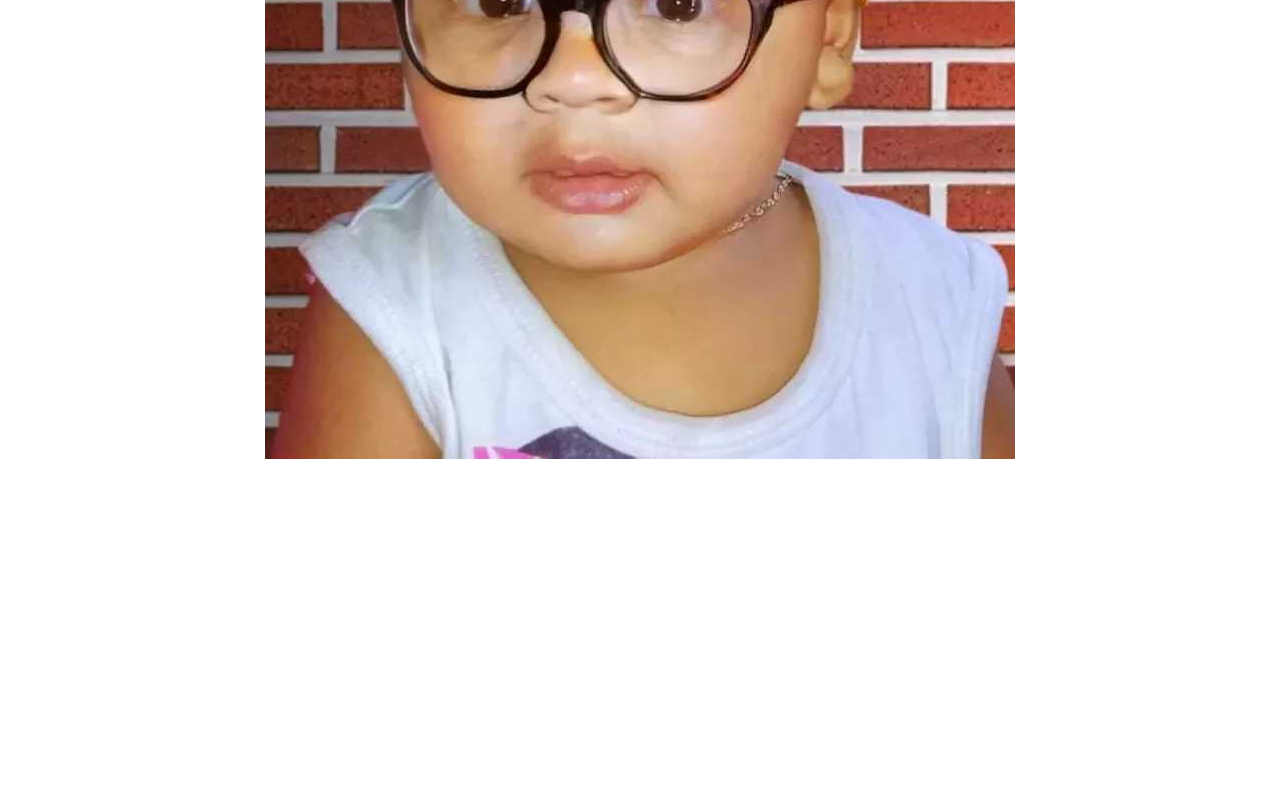
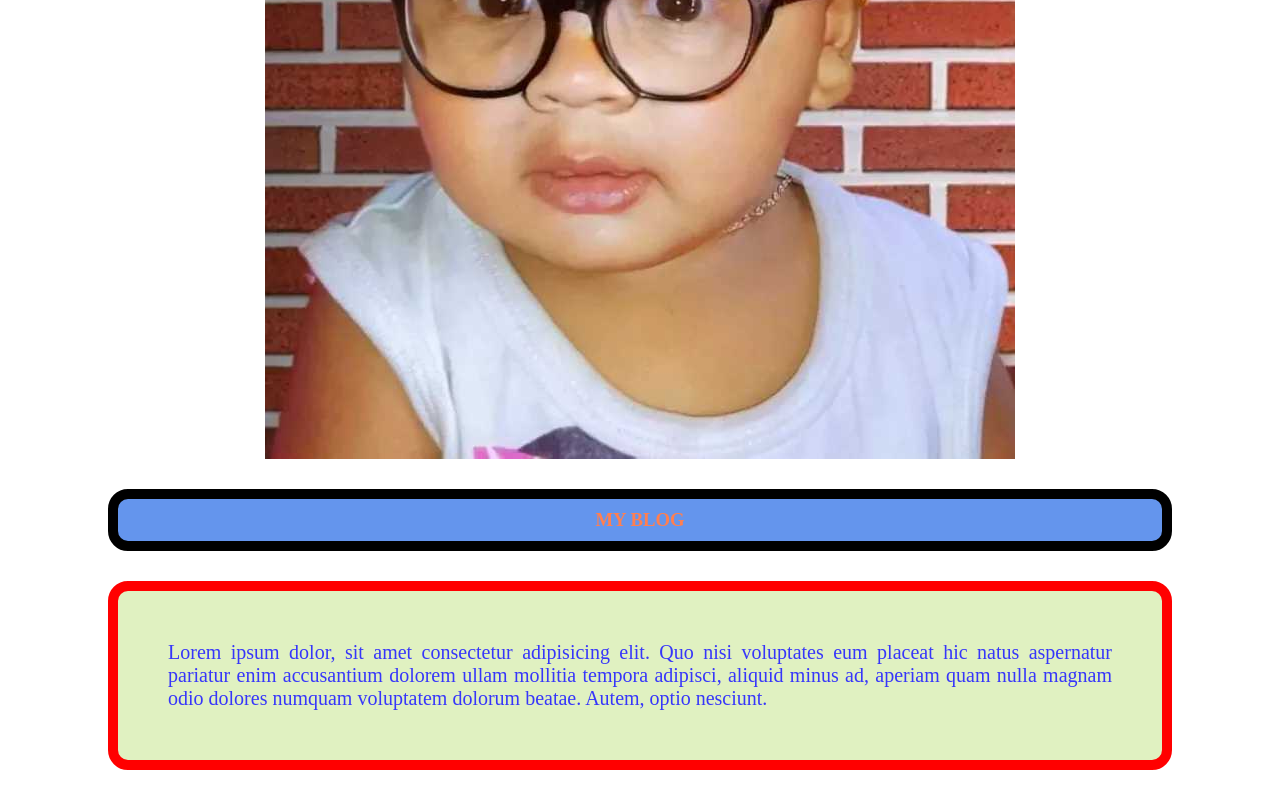
Before and after one commit to iamamrulkayes/practice-module-1-2-repo, a plain HTML site: page index.html in a window 1280 px wide. Shown: the part 1836-2636 px from the top of the page. Before the commit the page ends 2303 px from the top, so only its background shows below. Drawn offline with Linux system fonts and the light colour scheme.

Commit message:
commit something

```diff
--- a/css/style.css
+++ b/css/style.css
@@ -26,3 +26,13 @@ img{
          margin-left: auto;
          margin-right: auto;
 }
+#second-head{
+            color: coral;
+            background-color: cornflowerblue;
+            border: 10px solid black;
+            border-radius: 20px;
+            margin: 30px 100px;
+            padding: 10px;
+            text-align: center;
+            text-transform: uppercase;
+                }
--- a/index.html
+++ b/index.html
@@ -48,5 +48,9 @@
             </p>
             <img src="images/Shihab.jpg" alt="">
         </div>
+        <div>
+            <h3 id="second-head">My Blog</h3>
+            <p class="one">Lorem ipsum dolor, sit amet consectetur adipisicing elit. Quo nisi voluptates eum placeat hic natus aspernatur pariatur enim accusantium dolorem ullam mollitia tempora adipisci, aliquid minus ad, aperiam quam nulla magnam odio dolores numquam voluptatem dolorum beatae. Autem, optio nesciunt.</p>
+        </div>
 </body>
 </html>
```
